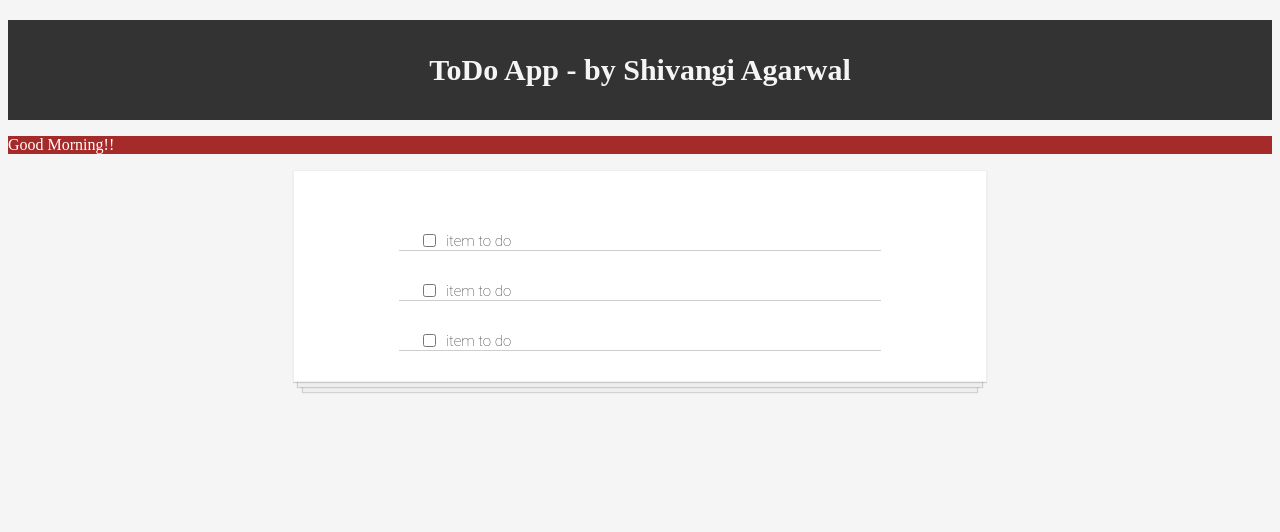
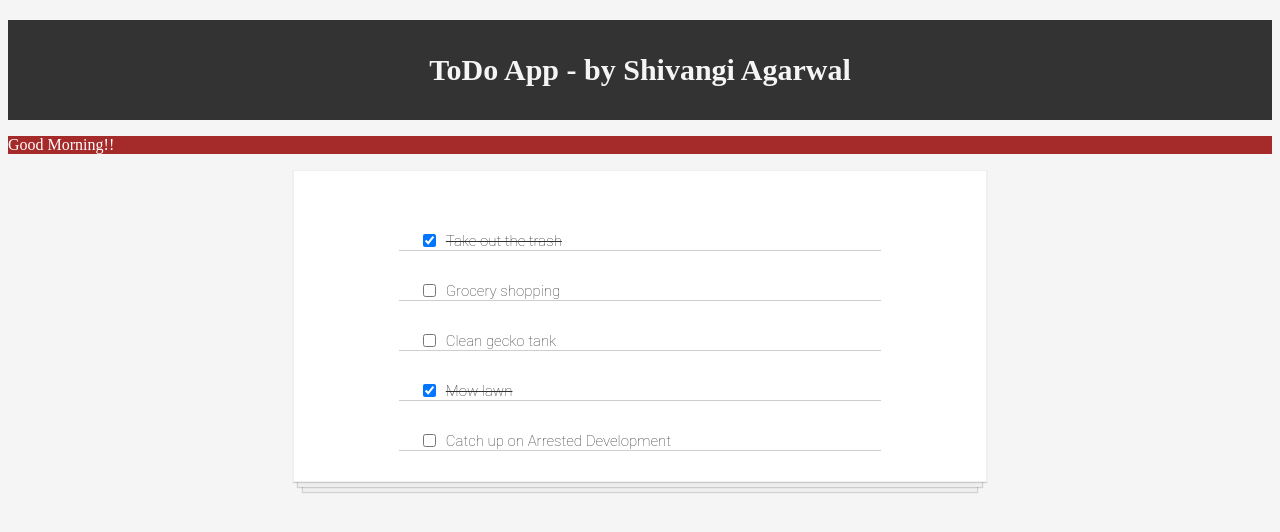
Before and after one commit to shivangi14/react-todo-app, a React (Create React App) app: page / in a window 1280 px wide. Shown: the top 532 px of the page. Built offline with nearby package versions, Linux system fonts and the light colour scheme.

Commit message:
read data, made checked and strike through

```diff
--- a/src/components/Header.js
+++ b/src/components/Header.js
@@ -18,7 +18,7 @@ function Header(){
         timeOfDayStyle.color = "yellow"
     }
     else{
-        timeOfDay = "Good Night!!"
+        timeOfDay = "Good Evening!!"
         timeOfDayStyle.color = "green"
     }
 
--- a/src/components/MainContent.js
+++ b/src/components/MainContent.js
@@ -1,13 +1,12 @@
 import React from "react"
-
 import ToDoItem from "./ToDoItem"
+import todosData from "./todosData"
 
 function MainContent(){
+    const todoItems = todosData.map(item => <ToDoItem key={item.id} item={item} />)
     return(
         <div className = "toDoList">
-            <ToDoItem />
-            <ToDoItem />
-            <ToDoItem />
+            {todoItems}
         </div>
     )
 }
--- a/src/components/ToDoItem.js
+++ b/src/components/ToDoItem.js
@@ -1,10 +1,10 @@
 import React from "react"
 
-function ToDoItem(){
+function ToDoItem(props){
     return(
         <div className = "toDoItem">
-            <input type="checkbox" />
-            <span>item to do</span>
+            <input type="checkbox" checked={props.item.completed}/>
+            <span style ={{textDecoration : props.item.completed ? "line-through" :"none"}}>{props.item.text}</span>
             <br/>
         </div>
     )
--- /dev/null
+++ b/src/components/todosData.js
@@ -0,0 +1,29 @@
+const todosData = [
+    {
+        id: 1,
+        text: "Take out the trash",
+        completed: true
+    },
+    {
+        id: 2,
+        text: "Grocery shopping",
+        completed: false
+    },
+    {
+        id: 3,
+        text: "Clean gecko tank",
+        completed: false
+    },
+    {
+        id: 4,
+        text: "Mow lawn",
+        completed: true
+    },
+    {
+        id: 5,
+        text: "Catch up on Arrested Development",
+        completed: false
+    }
+]
+
+export default todosData
```
